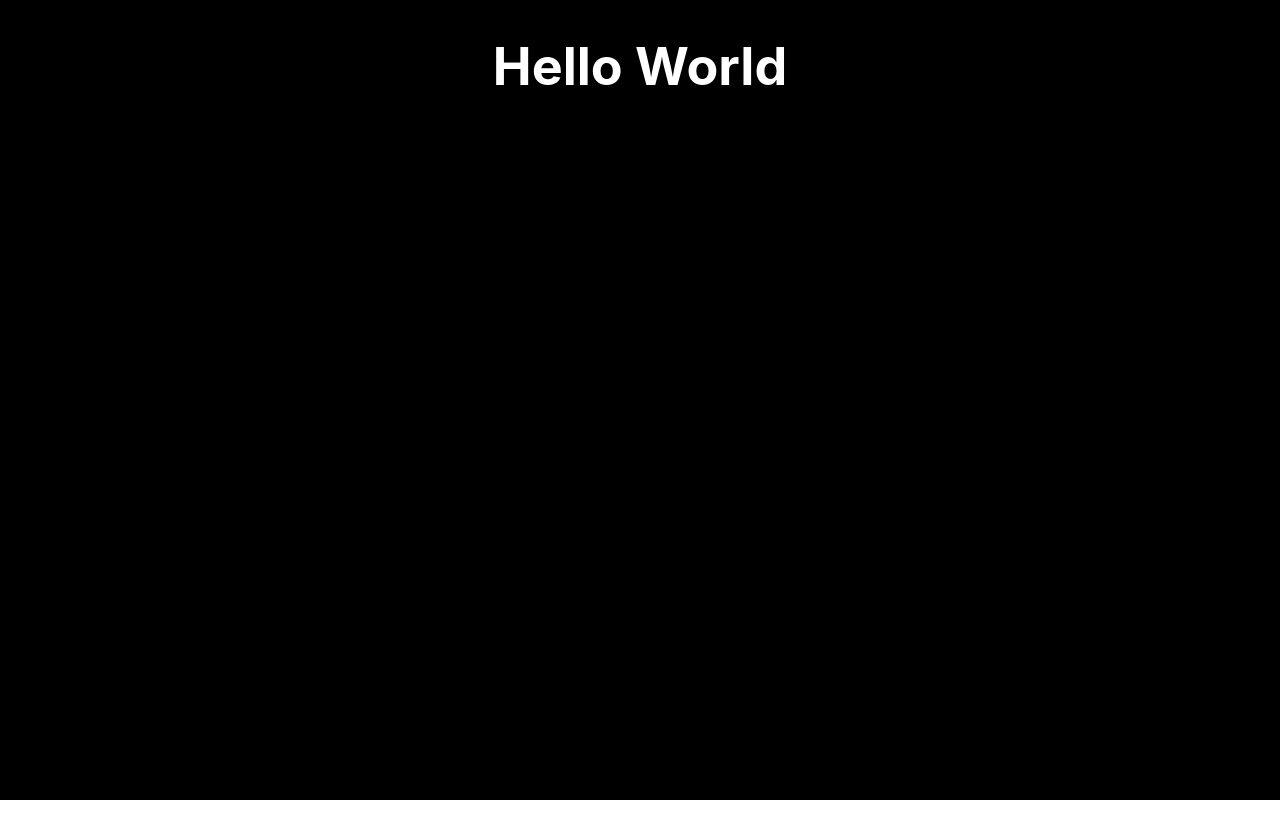
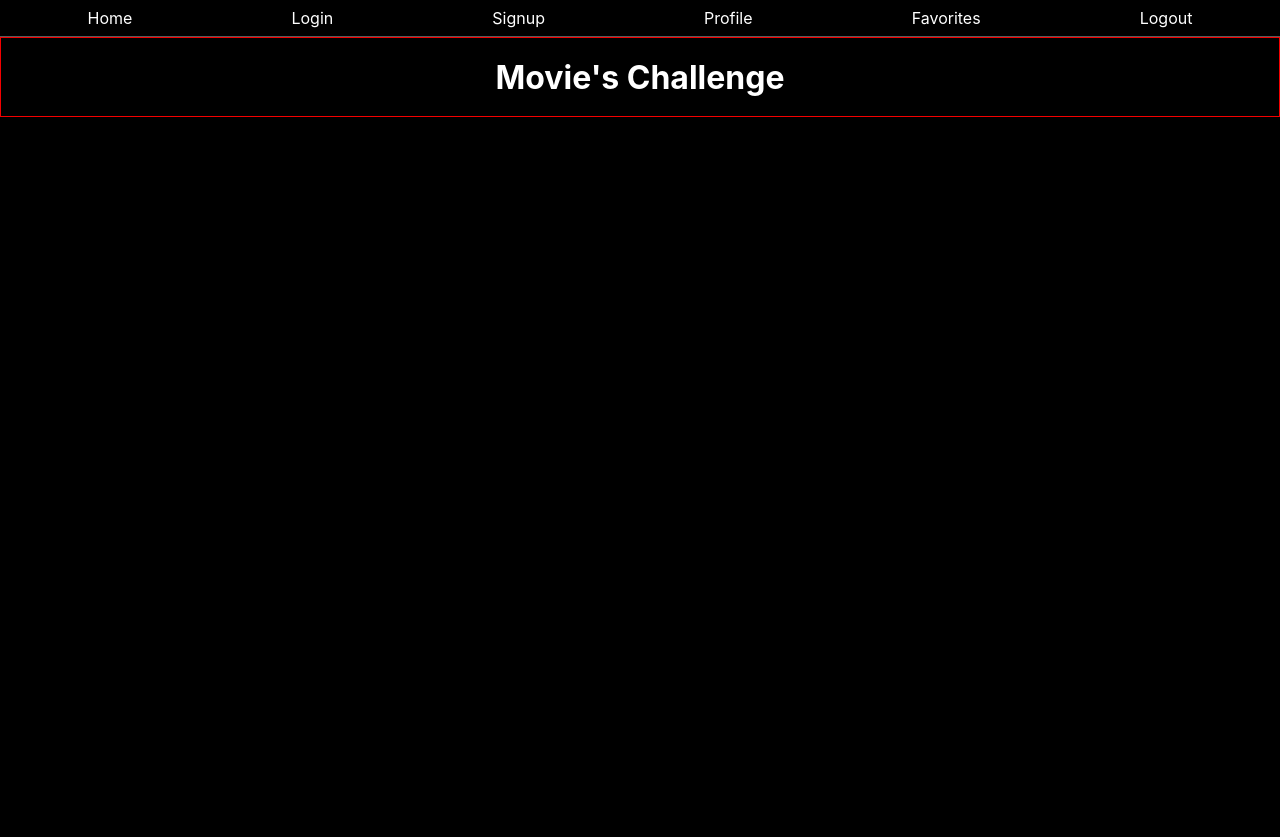
Before and after one commit to nvasquezt/BizChallenge-frontend, a React (Create React App) app: page / in a window 1280 px wide. Before the commit the page ends 800 px from the top, so only its background shows below. Built offline with nearby package versions, Linux system fonts and the light colour scheme.

Commit message:
feature: Setting Main router, Modifying Home

```diff
--- a/src/App.css
+++ b/src/App.css
@@ -1,10 +1,6 @@
-.App-title {
+* {
+  margin: 0;
+  padding: 0;
   background-color: #000000;
-  min-height: 100vh;
-  display: flex;
-  flex-direction: column;
-  align-items: center;
-  justify-content: flex-start;
-  font-size: calc(10px + 2vmin);
   color: rgb(255, 255, 255);
 }
--- a/src/App.js
+++ b/src/App.js
@@ -1,13 +1,8 @@
 import './App.css';
+import MainRouter from './Components/MainRouter';
 
 function App() {
-  return (
-    <div className="App">
-      <header className="App-title">
-        <h1>Hello World</h1>
-      </header>
-    </div>
-  );
+  return <MainRouter />;
 }
 
 export default App;
--- a/src/Components/MainRouter/index.jsx
+++ b/src/Components/MainRouter/index.jsx
@@ -9,7 +9,7 @@ import {
 } from '../../Constants';
 import Home from '../../Pages/Home';
 import Login from '../../Pages/Login';
-import Signup from '../../Pages/Signup';
+import Signup from '../../Pages/SignUp';
 import Profile from '../../Pages/Profile';
 import Favorites from '../../Pages/Favorites';
 import NavBar from '../NavBar';
--- a/src/Components/NavBar/NavBar.css
+++ b/src/Components/NavBar/NavBar.css
@@ -1,9 +1,9 @@
 .navigationBar {
     display: flex;
     flex-direction: row;
-    justify-content: space-between;
+    justify-content: space-around;
     align-items: center;
-    background-color: #f5f5f5;
+    background-color: #000000;
     padding: 0.5rem;
-    border-bottom: 1px solid #e5e5e5;
+    border-bottom: 1px solid #5a5a5a;
 }
--- a/src/Components/NavBar/index.jsx
+++ b/src/Components/NavBar/index.jsx
@@ -20,7 +20,7 @@ const NavBar = () => {
       <Link
         to="/"
         onClick={() => {
-          sessionStorage.removeItem('token');
+          localStorage.removeItem('token');
           window.location.href = '/';
         }}
       >
--- /dev/null
+++ b/src/Pages/Home/Home.css
@@ -0,0 +1,20 @@
+.homeContainer {
+  display: flex;
+  flex-direction: column;
+  align-items: center;
+  justify-content: flex-start;
+  height: 100vh;
+}
+.homeContainer_title {
+  box-sizing: border-box;
+  display: flex;
+  flex-direction: column;
+  align-items: center;
+  justify-content: center;
+  width: 100vw;
+  height: 10vh;
+  padding: 0 2vw;
+  font-size: 2rem;
+  color: #ffffff;
+  border: 1px solid #f40000;
+}
--- a/src/Pages/Home/index.jsx
+++ b/src/Pages/Home/index.jsx
@@ -1,7 +1,12 @@
 import React from 'react';
+import('./Home.css');
 
 const Home = () => {
-  return <div>Home</div>;
+  return (
+    <div className="homeContainer">
+      <h1 className="homeContainer_title">Movie's Challenge</h1>
+    </div>
+  );
 };
 
 export default Home;
--- a/src/index.css
+++ b/src/index.css
@@ -1,13 +1,18 @@
+
 body {
   margin: 0;
-  font-family: -apple-system, BlinkMacSystemFont, 'Segoe UI', 'Roboto', 'Oxygen',
-    'Ubuntu', 'Cantarell', 'Fira Sans', 'Droid Sans', 'Helvetica Neue',
+  font-family: -apple-system, BlinkMacSystemFont, "Segoe UI", "Roboto", "Oxygen",
+    "Ubuntu", "Cantarell", "Fira Sans", "Droid Sans", "Helvetica Neue",
     sans-serif;
   -webkit-font-smoothing: antialiased;
   -moz-osx-font-smoothing: grayscale;
 }
 
 code {
-  font-family: source-code-pro, Menlo, Monaco, Consolas, 'Courier New',
+  font-family: source-code-pro, Menlo, Monaco, Consolas, "Courier New",
     monospace;
 }
+
+a {
+  text-decoration: none;
+}
```
